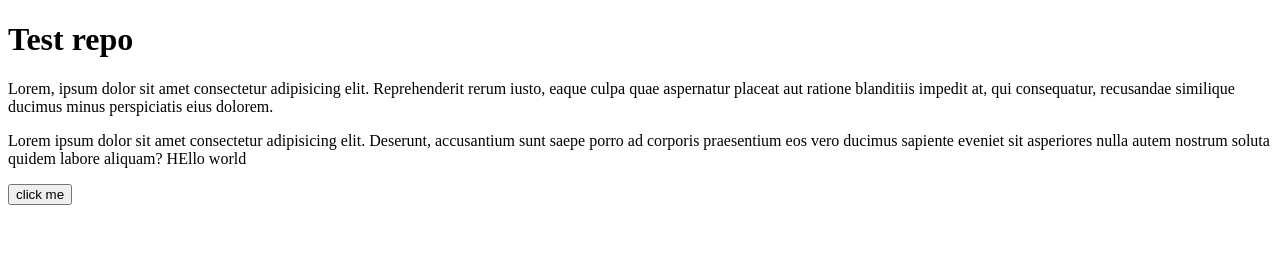
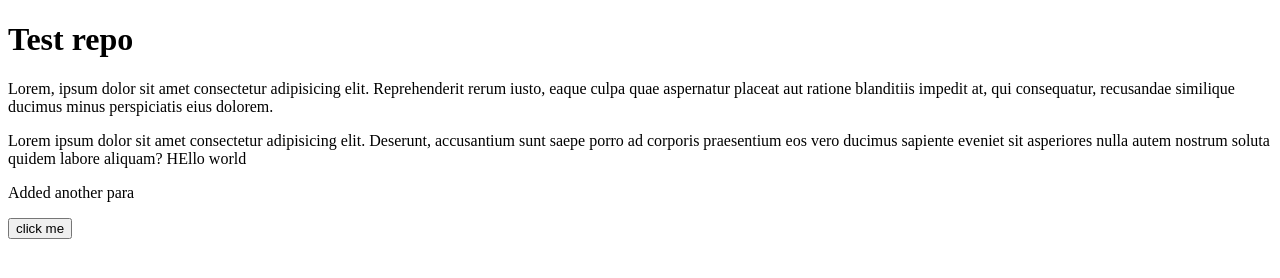
Before and after one commit to FullDeveloper007/testing, a plain HTML site: page index.html in a window 1280 px wide. Drawn offline with Linux system fonts and the light colour scheme.

Commit message:
added another p tag with text

```diff
--- a/index.html
+++ b/index.html
@@ -20,6 +20,7 @@
       sapiente eveniet sit asperiores nulla autem nostrum soluta quidem labore
       aliquam? HEllo world
     </p>
+    <p>Added another para</p>
     <button>click me</button>
   </body>
 </html>
```
